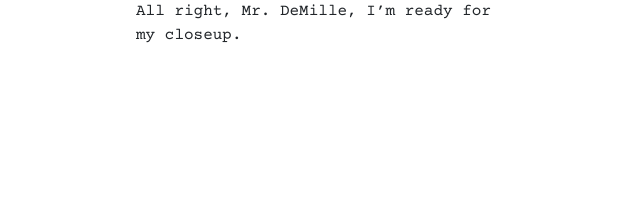
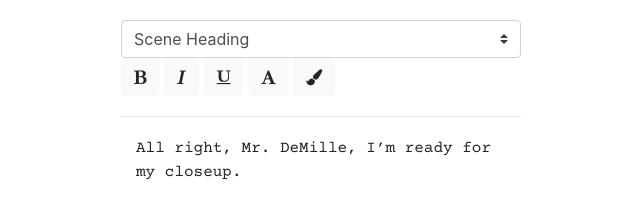
Before and after one commit to ianadiwibowo/ubud, an Electron app: page editor.html in a window 800 px wide. Shown: the whole page, without its empty margins (79-719 px from the left). Drawn offline with nearby package versions, Linux system fonts and the light colour scheme; no server answers.

Commit message:
Add Font Awesome 4.7.0 and create basic toolbar

```diff
--- a/assets/css/global.css
+++ b/assets/css/global.css
@@ -34,3 +34,9 @@
   font-weight: bold;
   font-style: italic;
 }
+
+#toolbar {
+  padding: 20px 0px 20px 0px;
+  margin: 0px 0px 20px 0px;
+  border-bottom: solid 1px #EAEAEA;
+}
--- a/editor.html
+++ b/editor.html
@@ -7,6 +7,7 @@
   <title>Hello World!</title>
   <link rel="stylesheet" type="text/css" href="assets/css/global.css" />
   <link rel="stylesheet" href="node_modules/bootstrap/dist/css/bootstrap.min.css" />
+  <link rel="stylesheet" href="node_modules/font-awesome/css/font-awesome.min.css">
   <style>
     [contenteditable="true"]:active,
     [contenteditable="true"]:focus {
@@ -18,15 +19,43 @@
 <body>
   <div class="container-fluid">
     <div class="row">
-      <div class="col">
-
+      <div class="col"></div>
+      <div class="col-6" id="toolbar">
+        <select class="custom-select" data-dropup-auto=false>
+          <option value="1" selected>Scene Heading</option>
+          <option value="2">Action</option>
+          <option value="3">Character</option>
+          <option value="4">Dialog</option>
+          <option value="5">Parenthetical</option>
+          <option value="6">Transition</option>
+          <option value="7">Dual Dialog</option>
+        </select>
+        <button type="button" class="btn btn-light">
+          <i class="fa fa-bold" aria-hidden="true"></i>
+        </button>
+        <button type="button" class="btn btn-light">
+          <i class="fa fa-italic" aria-hidden="true"></i>
+        </button>
+        <button type="button" class="btn btn-light">
+          <i class="fa fa-underline" aria-hidden="true"></i>
+        </button>
+        <button type="button" class="btn btn-light">
+          <i class="fa fa-font" aria-hidden="true"></i>
+        </button>
+        <button type="button" class="btn btn-light">
+          <i class="fa fa-paint-brush" aria-hidden="true"></i>
+        </button>
       </div>
+      <div class="col"></div>
+    </div>
+  </div>
+  <div class="container-fluid">
+    <div class="row">
+      <div class="col"></div>
       <div id="editor-div" contenteditable="true" class="col-6 mousetrap">
         All right, Mr. DeMille, I’m ready for my closeup.
       </div>
-      <div class="col">
-
-      </div>
+      <div class="col"></div>
     </div>
   </div>
 </body>
--- a/package.json
+++ b/package.json
@@ -22,6 +22,7 @@
   },
   "dependencies": {
     "bootstrap": "^4.0.0-beta",
+    "font-awesome": "^4.7.0",
     "jquery": "^3.2.1",
     "mousetrap": "^1.6.1",
     "popper.js": "^1.11.1"
```
Also changed, not shown: 1 other file.
